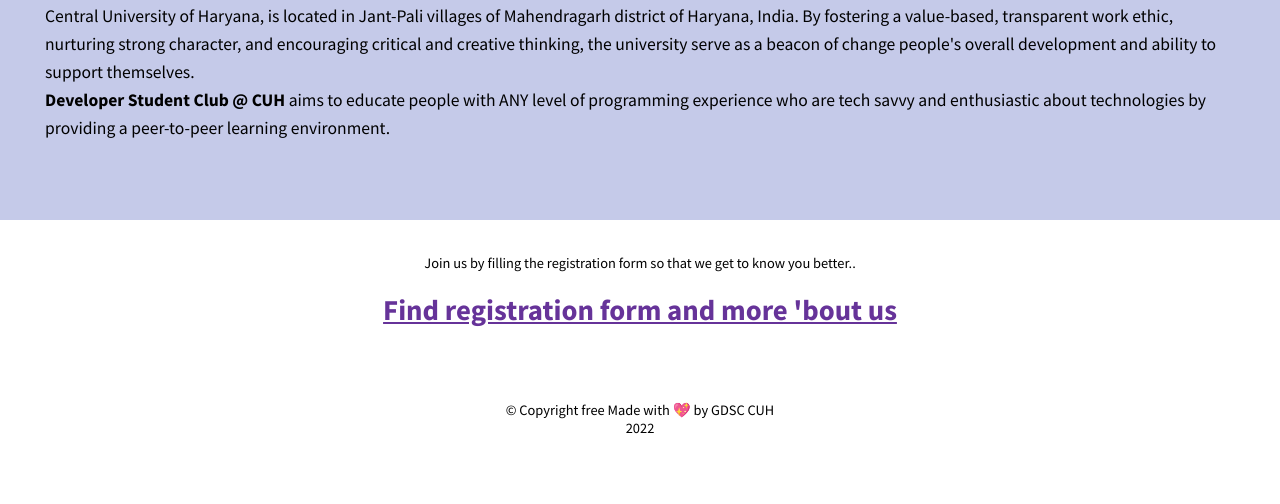
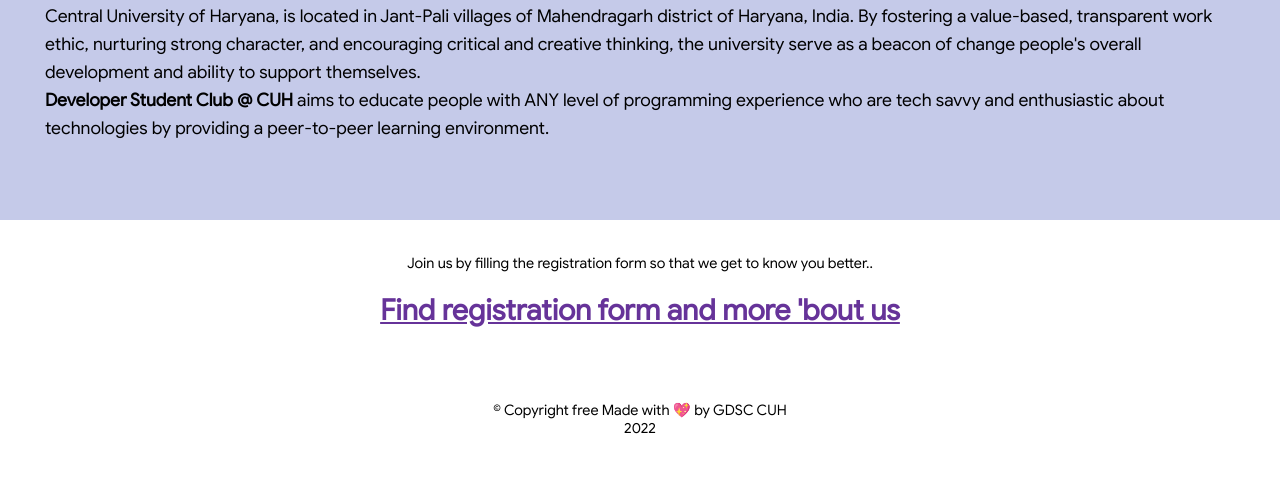
Before and after one commit to svontheweb/gdsc-cuh, a plain HTML site: page about.html in a window 1280 px wide. Shown: the part 296-800 px from the top of the page. Drawn offline with Linux system fonts and the light colour scheme.

Commit message:
added google font

```diff
--- a/style.css
+++ b/style.css
@@ -1,6 +1,11 @@
+@font-face {
+    font-family: google;
+    src: url('fonts/GoogleSans-Regular-v1.27.ttf');
+}
+
 body {
     margin: 0;
-    font-family: 'Source Sans Pro', sans-serif;
+    font-family: 'google', 'Source Sans Pro', sans-serif;
 }
 
 /* header div */
```
Also changed, not shown: index.html (+3 -2 lines), fonts/GoogleSans-Regular-v1.27.ttf (added).
